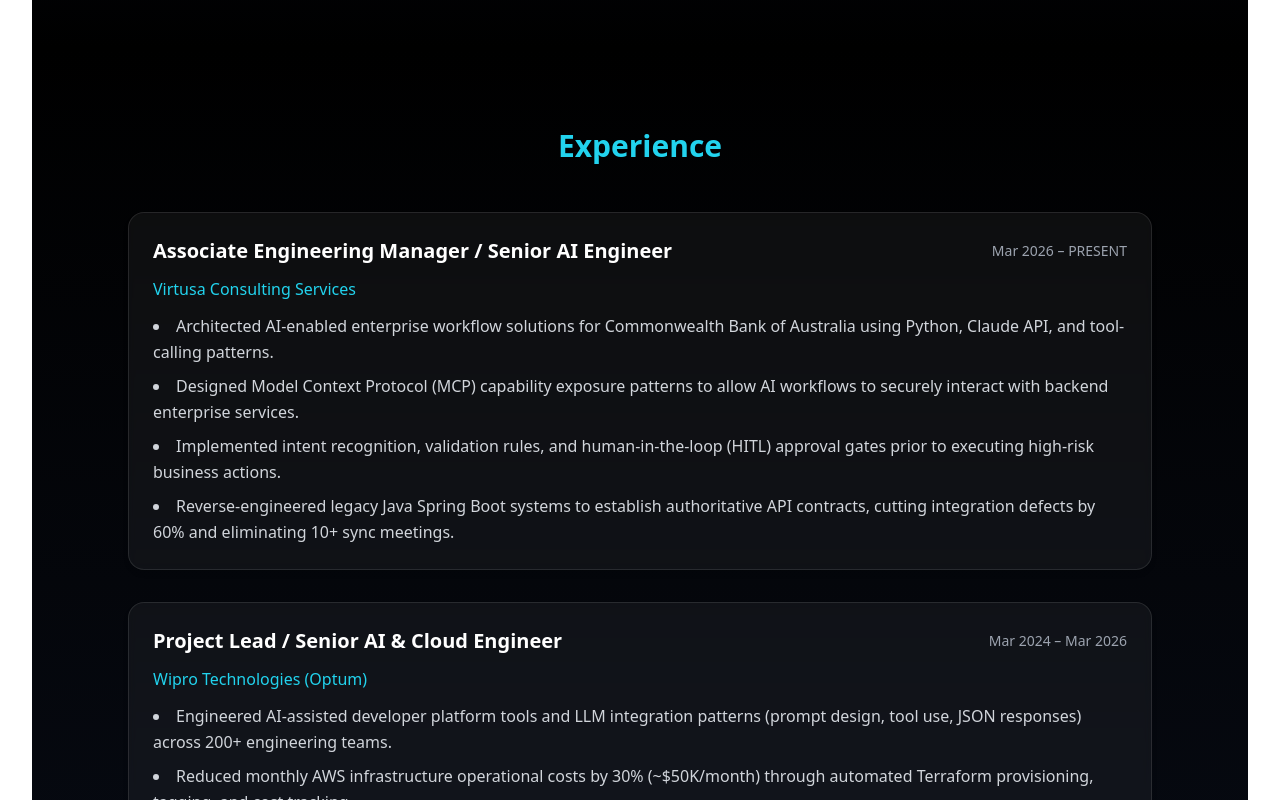
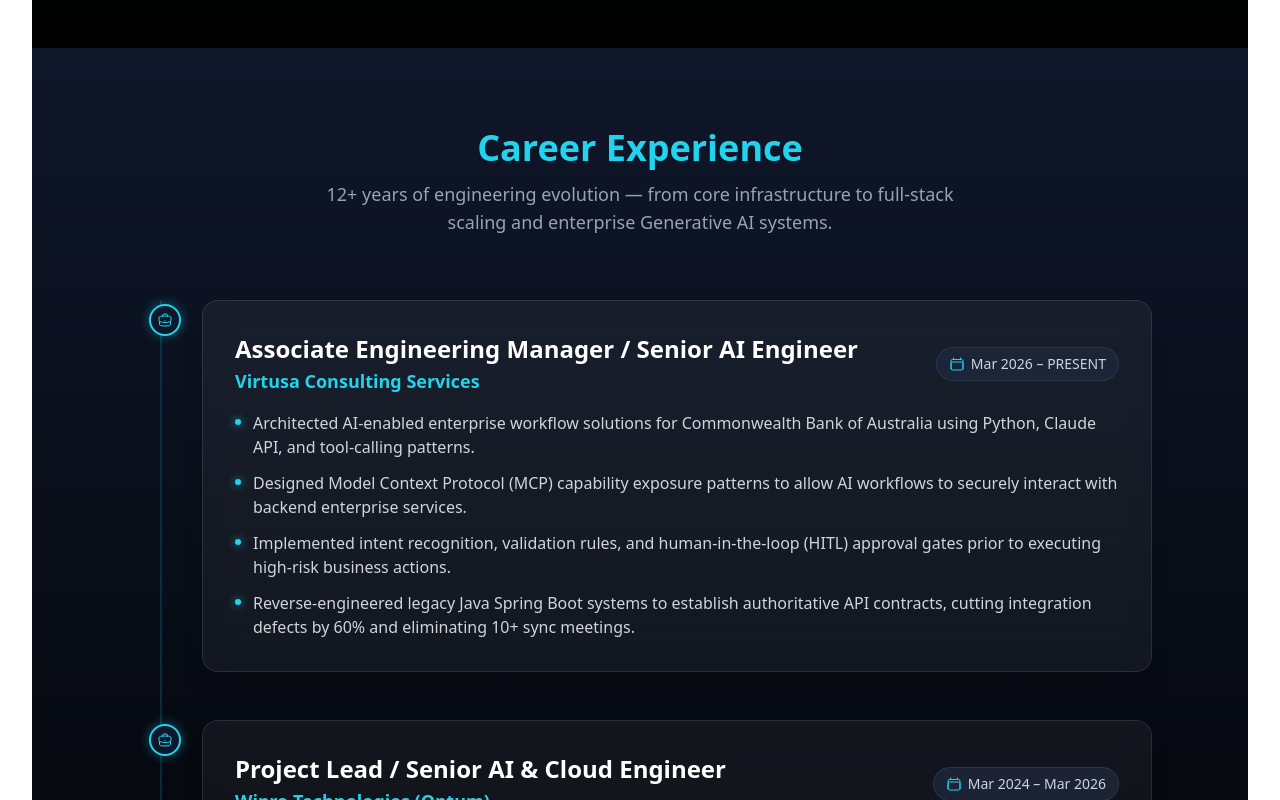
Before and after one commit to nlijin/devops_profile, a React (Vite) app: page / in a window 1280 px wide. Shown: the part 2180-2980 px from the top of the page. Built offline with nearby package versions, Linux system fonts and the light colour scheme.

Commit message:
Refactor Experience component layout and styles
Updated the Experience component to enhance the layout and styling, including the addition of icons and improved text presentation.

```diff
--- a/src/components/Experience.jsx
+++ b/src/components/Experience.jsx
@@ -1,41 +1,74 @@
 import React from 'react'
 import { motion } from 'framer-motion'
 import { experience } from '../data/profile'
+import { BriefcaseIcon, CalendarIcon } from '@heroicons/react/24/outline'
 
 export default function Experience() {
   return (
-    <section id="experience" className="py-20 bg-gradient-to-b from-black to-slate-900 text-gray-300 px-6">
+    <section id="experience" className="py-20 bg-gradient-to-b from-slate-900 via-black to-slate-900 text-gray-300 px-6 overflow-hidden">
       <div className="max-w-5xl mx-auto">
-        <motion.h2
+        {/* Section Heading */}
+        <motion.div
           initial={{ opacity: 0, y: 20 }}
           whileInView={{ opacity: 1, y: 0 }}
           viewport={{ once: true }}
           transition={{ duration: 0.6 }}
-          className="text-3xl font-semibold text-center text-cyan-400 mb-12"
+          className="text-center mb-16"
         >
-          Experience
-        </motion.h2>
+          <h2 className="text-3xl md:text-4xl font-bold text-cyan-400 mb-3">
+            Career Experience
+          </h2>
+          <p className="text-slate-400 text-base md:text-lg max-w-2xl mx-auto">
+            12+ years of engineering evolution — from core infrastructure to full-stack scaling and enterprise Generative AI systems.
+          </p>
+        </motion.div>
 
-        <div className="space-y-8">
+        {/* Timeline Container */}
+        <div className="relative border-l-2 border-cyan-500/20 ml-3 md:ml-8 pl-6 md:pl-10 space-y-12">
           {experience.map((exp, idx) => (
             <motion.div
               key={idx}
-              initial={{ opacity: 0, y: 20 }}
-              whileInView={{ opacity: 1, y: 0 }}
+              initial={{ opacity: 0, x: -20 }}
+              whileInView={{ opacity: 1, x: 0 }}
               viewport={{ once: true }}
-              transition={{ duration: 0.6, delay: idx * 0.2 }}
-              className="bg-white/5 border border-white/10 p-6 rounded-2xl shadow-md backdrop-blur-sm hover:border-cyan-400/40 transition-all duration-300"
+              transition={{ duration: 0.5, delay: idx * 0.15 }}
+              className="relative group"
             >
-              <div className="flex flex-col md:flex-row md:items-center md:justify-between mb-3">
-                <h3 className="text-xl font-semibold text-white">{exp.role}</h3>
-                <p className="text-sm text-gray-400">{exp.period}</p>
+              {/* Timeline Icon Node */}
+              <div className="absolute -left-[37px] md:-left-[53px] top-1 flex items-center justify-center w-8 h-8 rounded-full bg-slate-900 border-2 border-cyan-400 text-cyan-400 shadow-[0_0_12px_rgba(34,211,238,0.4)] group-hover:scale-110 group-hover:bg-cyan-500 group-hover:text-slate-950 transition-all duration-300">
+                <BriefcaseIcon className="w-4 h-4" />
               </div>
-              <p className="text-cyan-400 font-medium mb-3">{exp.company}</p>
-              <ul className="list-disc list-inside space-y-2 text-gray-300">
-                {exp.bullets.map((b, i) => (
-                  <li key={i} className="leading-relaxed">{b}</li>
-                ))}
-              </ul>
+
+              {/* Experience Card */}
+              <div className="bg-white/5 border border-white/10 hover:border-cyan-500/40 p-6 md:p-8 rounded-2xl shadow-xl backdrop-blur-md transition-all duration-300 hover:shadow-cyan-500/5">
+                {/* Header Info */}
+                <div className="flex flex-col md:flex-row md:items-center md:justify-between gap-2 mb-4">
+                  <div>
+                    <h3 className="text-xl md:text-2xl font-bold text-white group-hover:text-cyan-300 transition-colors">
+                      {exp.role}
+                    </h3>
+                    <p className="text-cyan-400 font-semibold text-base md:text-lg mt-0.5">
+                      {exp.company}
+                    </p>
+                  </div>
+
+                  {/* Period Badge */}
+                  <div className="flex items-center gap-1.5 px-3 py-1.5 rounded-full bg-slate-800/80 border border-slate-700/60 text-xs md:text-sm text-slate-300 w-fit">
+                    <CalendarIcon className="w-4 h-4 text-cyan-400" />
+                    <span>{exp.period}</span>
+                  </div>
+                </div>
+
+                {/* Key Achievement Bullets with Custom Markers */}
+                <ul className="space-y-3 text-gray-300">
+                  {exp.bullets.map((b, i) => (
+                    <li key={i} className="flex items-start gap-3 leading-relaxed text-sm md:text-base">
+                      <span className="mt-2 h-1.5 w-1.5 rounded-full bg-cyan-400 shrink-0 shadow-[0_0_8px_rgba(34,211,238,0.8)]" />
+                      <span>{b}</span>
+                    </li>
+                  ))}
+                </ul>
+              </div>
             </motion.div>
           ))}
         </div>
```
